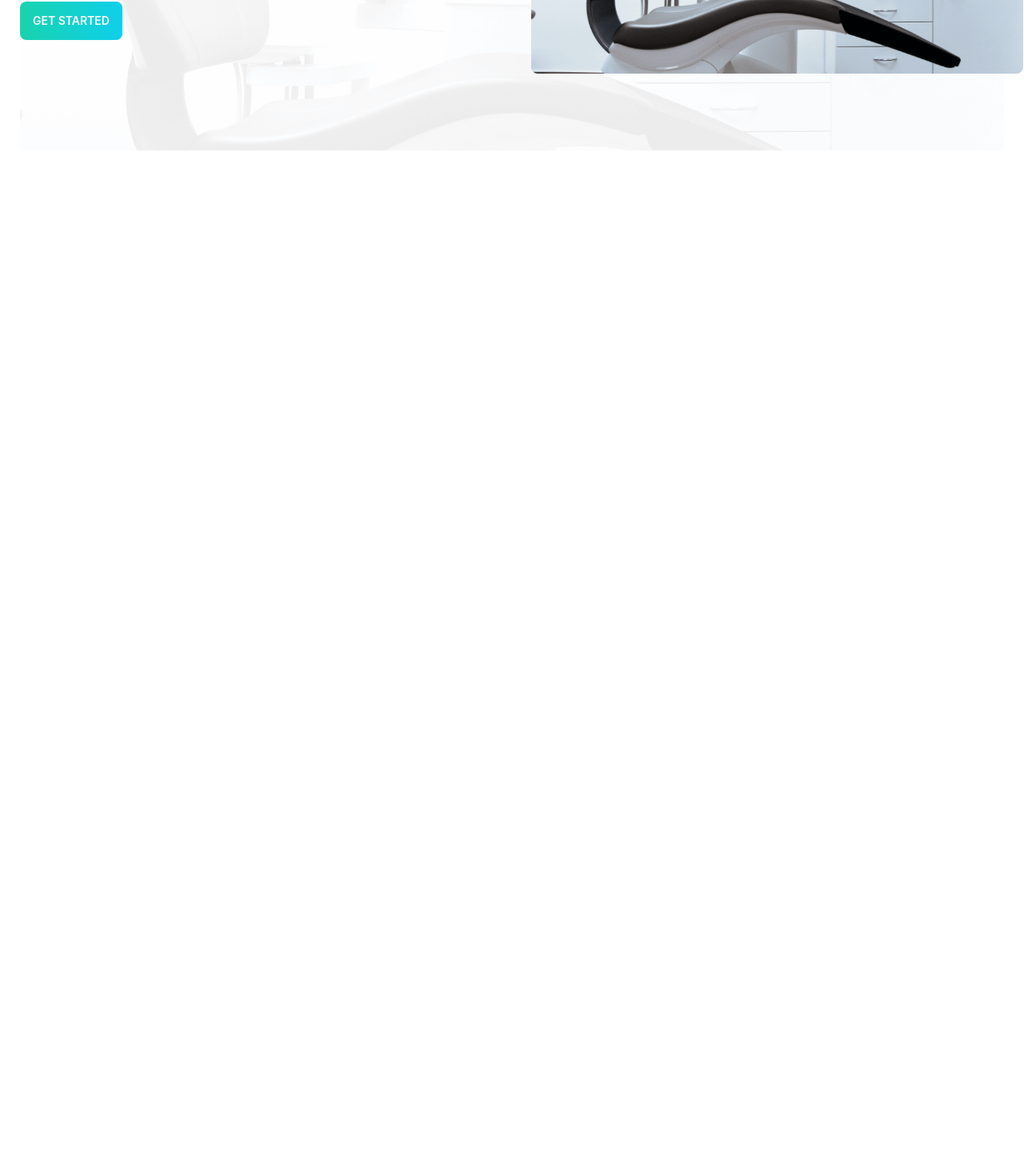
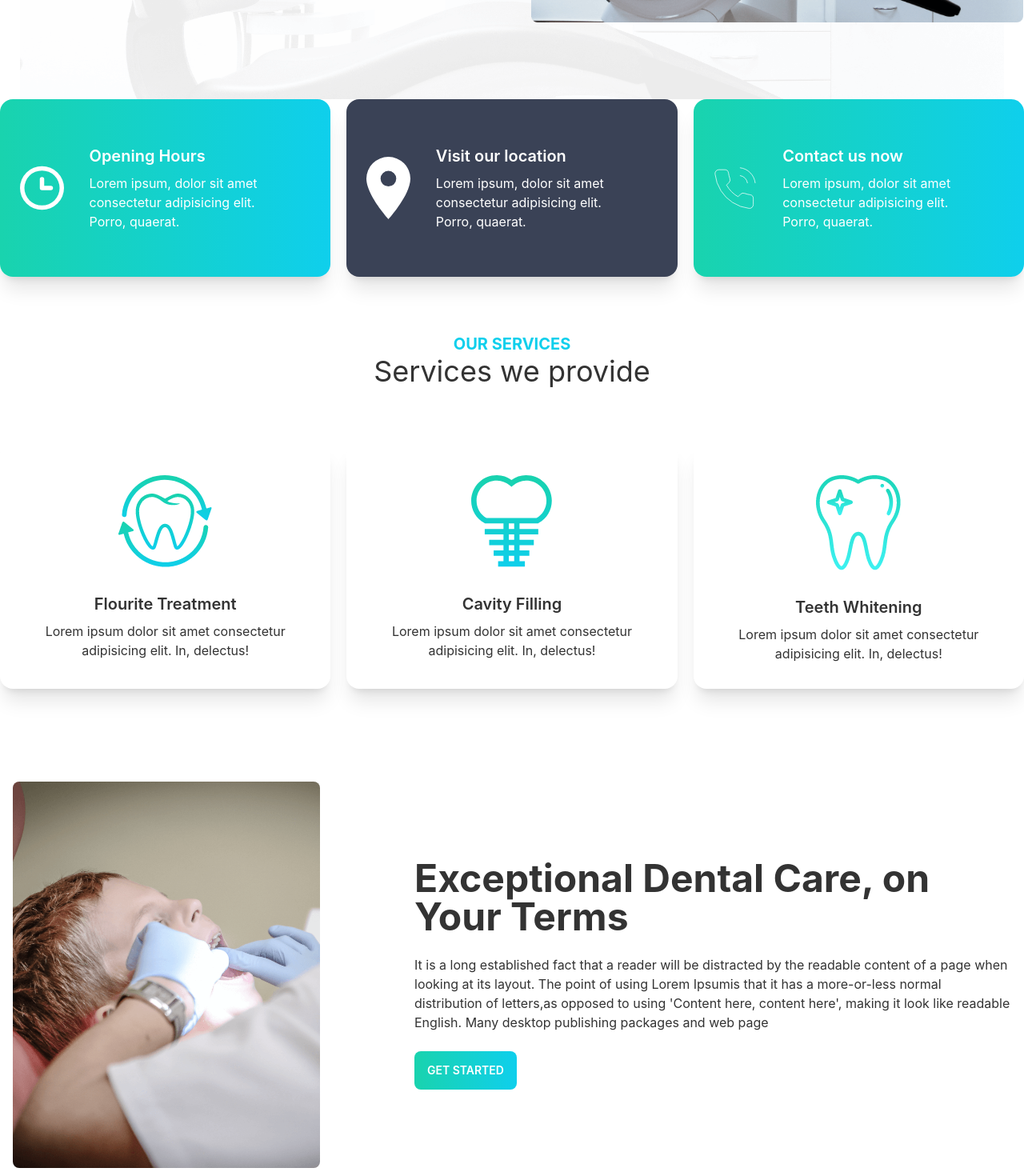
Before and after one commit to MIRJAKARIYA/Doctors-portal-react-project, a React (Create React App) app: page / in a window 1280 px wide. Shown: the part 500-1970 px from the top of the page at 80% size. Before the commit the page ends 800 px from the top, so only its background shows below. Built offline with nearby package versions, Linux system fonts and the light colour scheme.

Commit message:
services and another banner added

```diff
--- /dev/null
+++ b/src/Pages/Home/AnotherBanner.js
@@ -0,0 +1,26 @@
+import React from "react";
+import Treatment from '../../assets/images/treatment.png';
+const AnotherBanner = () => {
+  return (
+    <div class="hero max-w-[1300px] mx-auto mt-[100px]">
+      <div class="hero-content flex-col lg:flex-row">
+        <div>
+          <img
+            src={Treatment}
+            class="max-w-sm rounded-lg"
+            alt=""
+          />
+        </div>
+        <div className="lg:ml-[102px] lg:mx-0 mx-[25px]">
+          <h1 class="text-5xl font-bold">Exceptional Dental Care, on Your Terms</h1>
+          <p class="py-6">
+          It is a long established fact that a reader will be distracted by the readable content of a page when looking at its layout. The point of using Lorem Ipsumis that it has a more-or-less normal distribution of letters,as opposed to using 'Content here, content here', making it look like readable English. Many desktop publishing packages and web page
+          </p>
+          <button class="btn bg-gradient-to-r from-secondary to-primary border-0 text-white">Get Started</button>
+        </div>
+      </div>
+    </div>
+  );
+};
+
+export default AnotherBanner;
--- a/src/Pages/Home/Banner.js
+++ b/src/Pages/Home/Banner.js
@@ -3,7 +3,7 @@ import Chair from "../../assets/images/chair.png";
 import './Banner.css';
 const Banner = () => {
   return (
-    <div className="hero w-auto mx-[25px] mt-[64px] extra-style-banner">
+    <div className="hero w-auto mx-[25px] extra-style-banner">
       <div className="w-full flex lg:py-24 flex-col-reverse items-center lg:flex-row max-w-[1400px] ">
         <div className="lg:w-1/2">
           <div className="w-full mt-[60px] lg:mt-0">
--- a/src/Pages/Home/Home.js
+++ b/src/Pages/Home/Home.js
@@ -1,10 +1,16 @@
 import React from 'react';
+import AnotherBanner from './AnotherBanner';
 import Banner from './Banner';
+import Info from './Info';
+import Services from './Services';
 
 const Home = () => {
     return (
         <div>
             <Banner></Banner>
+            <Info></Info>
+            <Services></Services>
+            <AnotherBanner></AnotherBanner>
         </div>
     );
 };
--- /dev/null
+++ b/src/Pages/Home/Info.js
@@ -0,0 +1,35 @@
+import React from 'react';
+import InfoCard from './InfoCard';
+import clock from '../../assets/icons/clock.svg';
+import marker from '../../assets/icons/marker.svg';
+import phone from '../../assets/icons/phone.svg'
+
+const Info = () => {
+    const item1 = {
+        title: 'Opening Hours',
+        des: 'Lorem ipsum, dolor sit amet consectetur adipisicing elit. Porro, quaerat.',
+        img:clock,
+        bgColor:'bg-gradient-to-r from-secondary to-primary'
+    }
+    const item2 = {
+        title: 'Visit our location',
+        des: 'Lorem ipsum, dolor sit amet consectetur adipisicing elit. Porro, quaerat.',
+        img:marker,
+        bgColor:'bg-accent'
+    }
+    const item3 = {
+        title: 'Contact us now',
+        des: 'Lorem ipsum, dolor sit amet consectetur adipisicing elit. Porro, quaerat.',
+        img:phone,
+        bgColor:'bg-gradient-to-r from-secondary to-primary'
+    }
+    return (
+        <div className='grid mt-[80px] lg:mt-0 grid-cols-1 lg:grid-cols-3 mx-[25px] lg:mx-auto max-w-[1500px] gap-5'>
+            <InfoCard item={item1}></InfoCard>
+            <InfoCard item={item2}></InfoCard>
+            <InfoCard item={item3}></InfoCard>
+        </div>
+    );
+};
+
+export default Info;
--- /dev/null
+++ b/src/Pages/Home/InfoCard.js
@@ -0,0 +1,22 @@
+import React from "react";
+
+const InfoCard = ({item}) => {
+
+  return (
+    <div className={`card text-white py-[25px] px-[25px] lg:card-side ${item.bgColor} shadow-xl`}>
+      <div className="flex items-center justify-center">
+        <img
+          src={item.img}
+          alt="Album"
+          className="w-[120px] h-[120px]"
+        />
+      </div>
+      <div className="card-body">
+        <h2 className="card-title">{item.title}</h2>
+        <p>{item.des}</p>
+      </div>
+    </div>
+  );
+};
+
+export default InfoCard;
--- /dev/null
+++ b/src/Pages/Home/Service.js
@@ -0,0 +1,21 @@
+import React from "react";
+
+const Service = ({service}) => {
+  return (
+    <div className="card bg-base-100 shadow-xl">
+      <figure className="px-10 pt-10">
+        <img
+          src={service.img}
+          alt="Shoes"
+          className="rounded-xl"
+        />
+      </figure>
+      <div className="card-body items-center text-center">
+        <h2 className="card-title">{service.name}</h2>
+        <p>{service.description}</p>
+      </div>
+    </div>
+  );
+};
+
+export default Service;
--- /dev/null
+++ b/src/Pages/Home/Services.js
@@ -0,0 +1,42 @@
+import React from "react";
+import fluoride from '../../assets/images/fluoride.png'
+import whitening from '../../assets/images/whitening.png'
+import cavity from '../../assets/images/cavity.png'
+import Service from "./Service";
+const Services = () => {
+    const services = [
+        {
+            _id: 1,
+            name: 'Flourite Treatment',
+            description:'Lorem ipsum dolor sit amet consectetur adipisicing elit. In, delectus!',
+            img:fluoride
+        },
+        {
+            _id: 1,
+            name: 'Cavity Filling',
+            description:'Lorem ipsum dolor sit amet consectetur adipisicing elit. In, delectus!',
+            img:cavity
+        },
+        {
+            _id: 1,
+            name: 'Teeth Whitening',
+            description:'Lorem ipsum dolor sit amet consectetur adipisicing elit. In, delectus!',
+            img:whitening
+        }
+    ]
+  return (
+    <div className="mt-[70px]">
+      <div className="text-center ">
+        <h3 className="text-primary text-xl font-bold uppercase">Our services</h3>
+        <h2 className="text-4xl">Services we provide</h2>
+      </div>
+      <div className="grid sm:grid-cols-1 md:grid-cols-2 lg:grid-cols-3 gap-5 max-w-[1500px] lg:mx-auto mx-[25px] mt-[70px]">
+            {
+                services.map(service => <Service key={service._id} service={service}></Service>)
+            }
+      </div>
+    </div>
+  );
+};
+
+export default Services;
```
